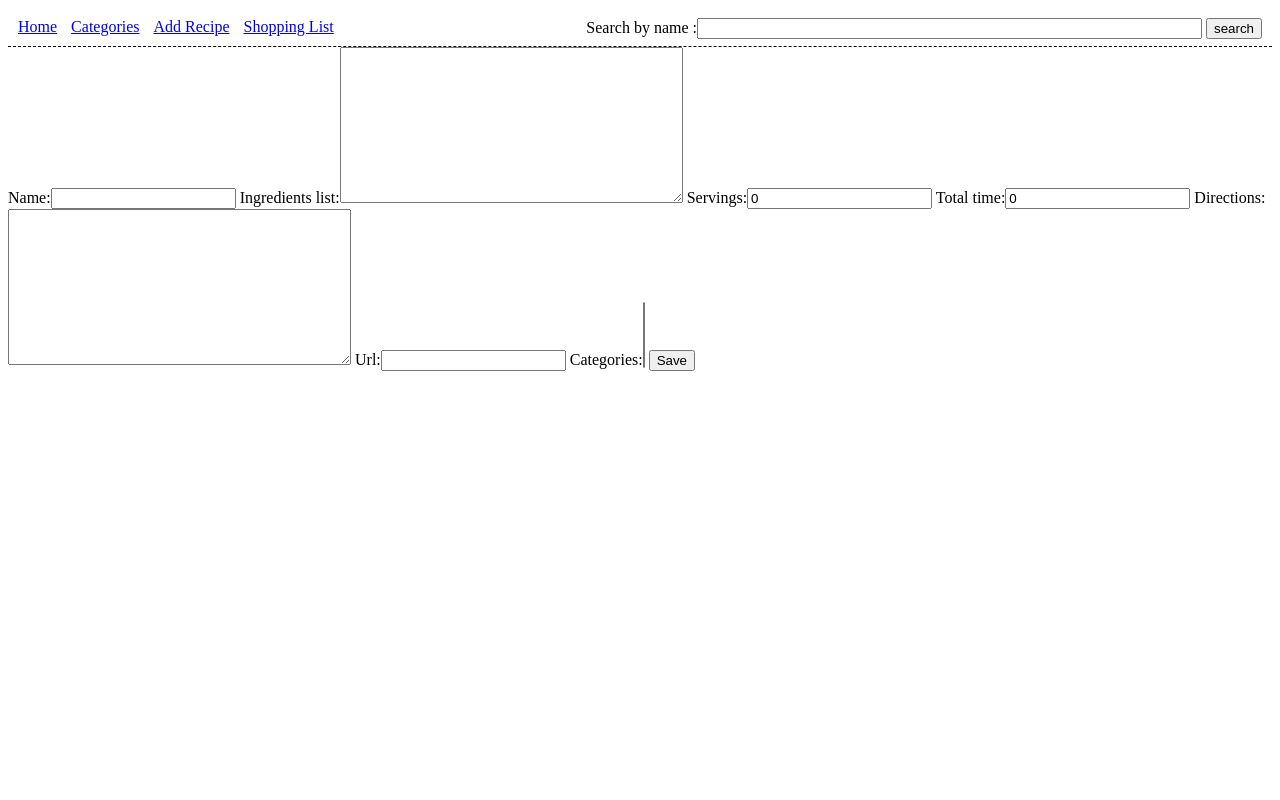
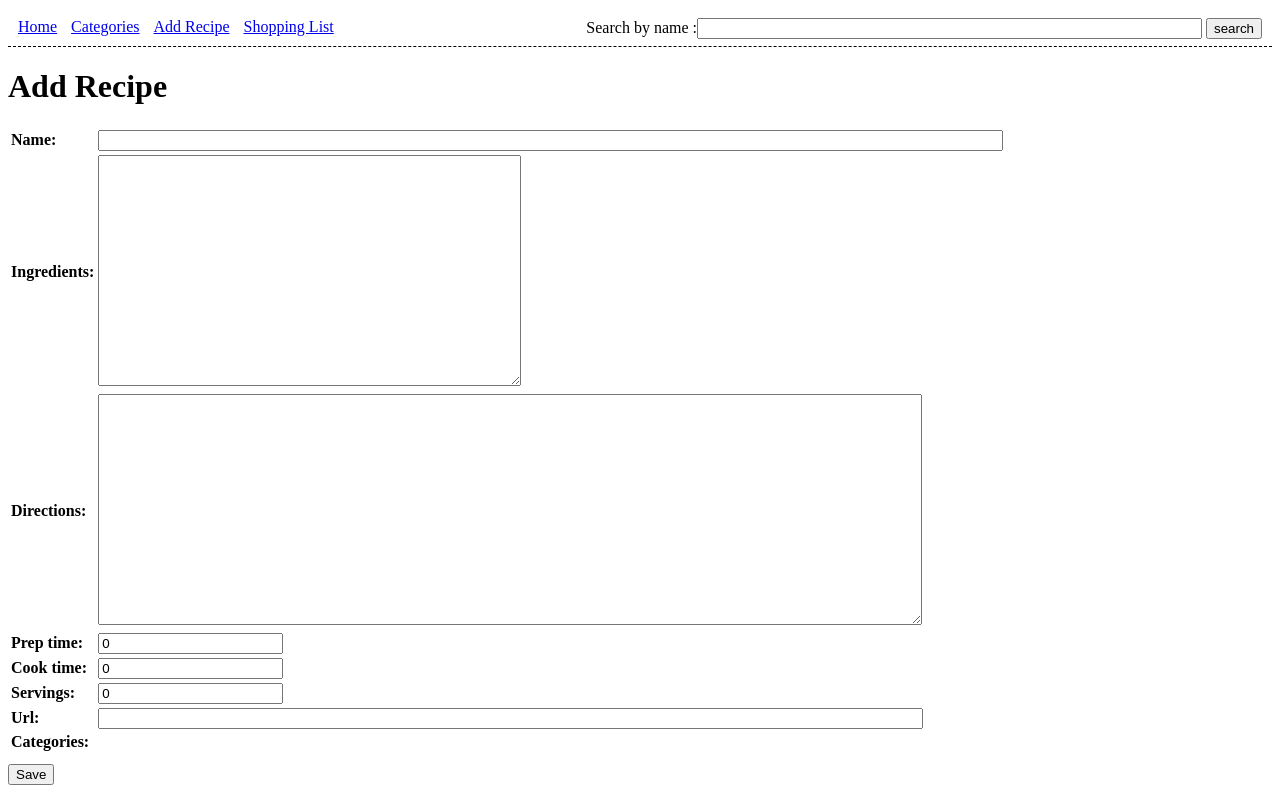
Before and after one commit to castertr0y357/RecipeBook, a Django app: page /add_recipe/ in a window 1280 px wide. Run offline with Django 3.2, Linux system fonts and the light colour scheme; data that the repository does not hold is empty; some libraries are stand-ins or nearby versions.

Commit message:
Got add_recipe form cleaned up more and better presentation.  Need to go back and finish out form customization as well as adding initial values, help texts, and error messages.  Need to also introduce form handling to clean the data and have it create a recipe.
Also need to setup an option to allow an other category with an text input box to have a new category created along with the recipe.

```diff
--- a/RecipeBook/forms.py
+++ b/RecipeBook/forms.py
@@ -19,5 +19,14 @@ class SearchForm(forms.Form):
 class RecipeAddForm(forms.ModelForm):
     class Meta:
         model = Recipe
-        exclude = ['id', 'slug']
-        # fields = ['name', 'ingredients_list', 'directions', 'total_time', 'servings', 'url', 'categories']
+        fields = ['name', 'ingredients_list', 'directions', 'prep_time', 'cook_time', 'servings', 'url', 'categories']
+        widgets = {
+            'name': forms.TextInput(attrs={'size': '110'}),
+            'ingredients_list': forms.Textarea(attrs={'cols': '50', 'rows': '15'}),
+            'directions': forms.Textarea(attrs={'cols': '100', 'rows': '15'}),
+            'url': forms.URLInput(attrs={'size': '100'}),
+            'categories': forms.CheckboxSelectMultiple(),
+        }
+        labels = {
+            'ingredients_list': 'Ingredients'
+        }
--- a/RecipeBook/models.py
+++ b/RecipeBook/models.py
@@ -15,7 +15,8 @@ class Recipe(models.Model):
     name = models.CharField(max_length=100, default="")
     ingredients_list = models.TextField()
     servings = models.IntegerField(default=0, null=True, blank=True)
-    total_time = models.IntegerField(default=0, null=True, blank=True)
+    prep_time = models.IntegerField(default=0, null=True, blank=True)
+    cook_time = models.IntegerField(default=0, null=True, blank=True)
     directions = models.TextField()
     url = models.URLField()
     categories = models.ManyToManyField(Category, null=True, blank=True)
--- a/templates/RecipeBook/add_recipe.html
+++ b/templates/RecipeBook/add_recipe.html
@@ -5,9 +5,12 @@
     {% endblock head %}
 
     {% block body %}
+        <h1>Add Recipe</h1>
         <form method="post">
             {% csrf_token %}
-            {{ recipe_add_form }}
+            <table style="text-align: left; padding-bottom: 10px">
+                {{ recipe_add_form.as_table }}
+            </table>
             <input type="submit" value="Save">
         </form>
     {% endblock body %}
```
